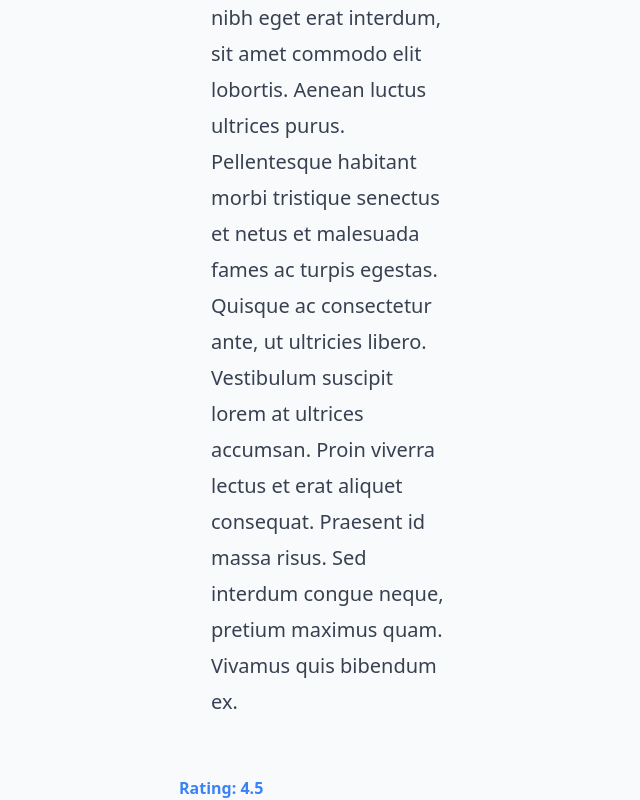
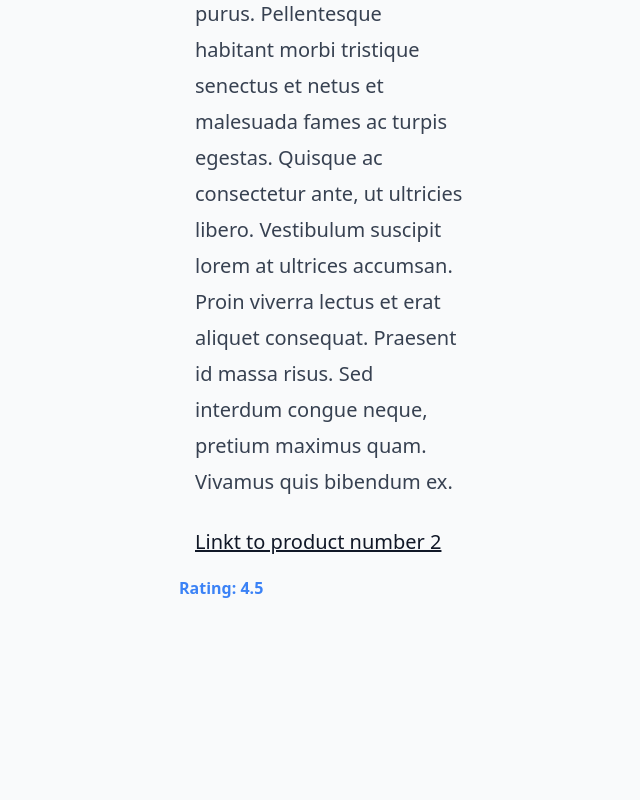
Before and after one commit to MJanowskiDev/nowoczeny-frontend-nexts, a Next.js app: page / in a window 1280 px wide. Shown: the part 1363-2163 px from the top of the page, without its empty margins (149-789 px from the left). After the commit the page ends 1963 px from the top, so only its background shows below. Built offline with nearby package versions, Linux system fonts and the light colour scheme.

Commit message:
Implemented markdown next compatible link handling

```diff
--- /dev/null
+++ b/components/NextMarkdown.tsx
@@ -0,0 +1,24 @@
+import ReactMarkdown from "react-markdown";
+import Link from "next/link";
+
+export const NextMarkdown = ({ children }: { children: string }) => {
+  return (
+    <ReactMarkdown
+      components={{
+        a: ({ href, ...props }) => {
+          if (!href) {
+            return <a {...props}></a>;
+          } else {
+            return (
+              <Link href={href}>
+                <a {...props}></a>
+              </Link>
+            );
+          }
+        },
+      }}
+    >
+      {children}
+    </ReactMarkdown>
+  );
+};
--- a/components/Product.tsx
+++ b/components/Product.tsx
@@ -2,7 +2,7 @@ import Image from "next/image";
 import Link from "next/link";
 import { Rating } from "./Rating";
 
-import ReactMarkdown from "react-markdown";
+import { NextMarkdown } from "./NextMarkdown";
 import { NextSeo } from "next-seo";
 
 interface ProductDetails {
@@ -57,7 +57,10 @@ export const ProductDetails = ({ data }: ProductProps) => {
       <h2 className="p-4 text-3xl font-bold">{data.title}</h2>
       <p className="p-4">{data.description}</p>
       <article className="prose p-4 lg:prose-xl">
-        <ReactMarkdown className="p-4">{data.longDescription}</ReactMarkdown>
+        <NextMarkdown>{data.longDescription}</NextMarkdown>
+        <NextMarkdown>
+          {"[Linkt to product number 2](/products/2)"}
+        </NextMarkdown>
       </article>
       <Rating rating={data.rating} />
     </div>
```
